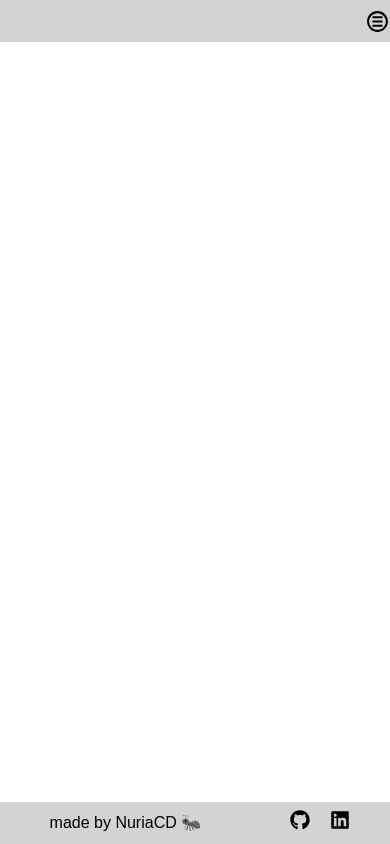
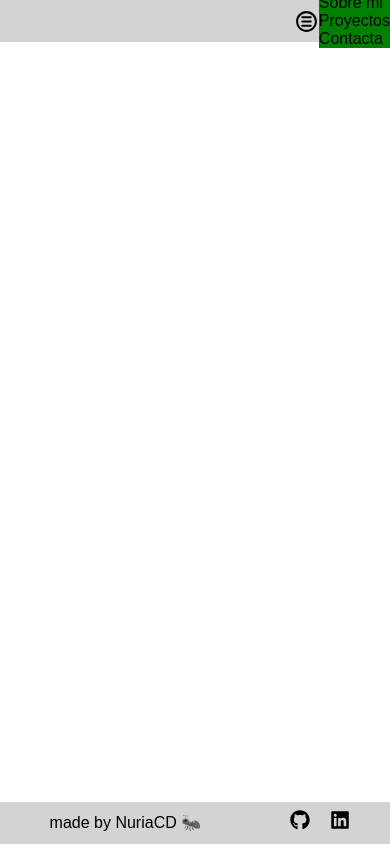
Before and after one commit to Nuria8890/portfolio, a React (Vite) app: page / in a window 390 px wide. Both pictures are taken after a click on the icon 377 px from the left and 21 px from the top of the page. Built offline with nearby package versions, Linux system fonts and the light colour scheme; a web font is replaced by a local one.

Commit message:
menuIsOpen in menu hamburguesa component

```diff
--- a/src/components/App.jsx
+++ b/src/components/App.jsx
@@ -8,11 +8,12 @@ function App() {
 
   const toggleMenu = () => {
     setMenuIsOpen(!menuIsOpen);
+    console.log("menuIsOpen es:", menuIsOpen);
   };
 
   return (
     <>
-      <Header toggleMenu={toggleMenu} />
+      <Header toggleMenu={toggleMenu} menuIsOpen={menuIsOpen} />
       <main></main>
       <Footer />
     </>
--- a/src/components/header/Header.jsx
+++ b/src/components/header/Header.jsx
@@ -1,10 +1,10 @@
 import "@/styles/layout/header/Header.scss";
 import Menu_hamburguesa from "./Menu_hamburguesa";
 
-function Header({ toggleMenu }) {
+function Header({ toggleMenu, menuIsOpen }) {
   return (
     <header className="header">
-      <Menu_hamburguesa toggleMenu={toggleMenu} />
+      <Menu_hamburguesa toggleMenu={toggleMenu} menuIsOpen={menuIsOpen} />
       {/* <nav className="header__nav">
         <li className="header__nav__list">
           <ul>Sobre mi</ul>
--- a/src/components/header/Menu_hamburguesa.jsx
+++ b/src/components/header/Menu_hamburguesa.jsx
@@ -1,8 +1,20 @@
 import { CgMenuRound } from "react-icons/cg";
 import "@/styles/layout/header/Menu_hamburguesa.scss";
 
-function Menu_hamburguesa({ toggleMenu }) {
-  return <CgMenuRound className="menu__icon" onClick={toggleMenu} />;
+function Menu_hamburguesa({ toggleMenu, menuIsOpen }) {
+  return (
+    <>
+      <CgMenuRound className="menu__icon" onClick={toggleMenu} />
+
+      <nav className={`${menuIsOpen ? "menu__open" : "menu__close"}`}>
+        <li className="header__nav__list">
+          <ul>Sobre mi</ul>
+          <ul>Proyectos</ul>
+          <ul>Contacta</ul>
+        </li>
+      </nav>
+    </>
+  );
 }
 
 export default Menu_hamburguesa;
--- a/src/styles/layout/header/Menu_hamburguesa.scss
+++ b/src/styles/layout/header/Menu_hamburguesa.scss
@@ -6,4 +6,10 @@
       display: none;
     }
   }
+  &__open {
+    background-color: green;
+  }
+  &__close {
+    display: none;
+  }
 }
```
